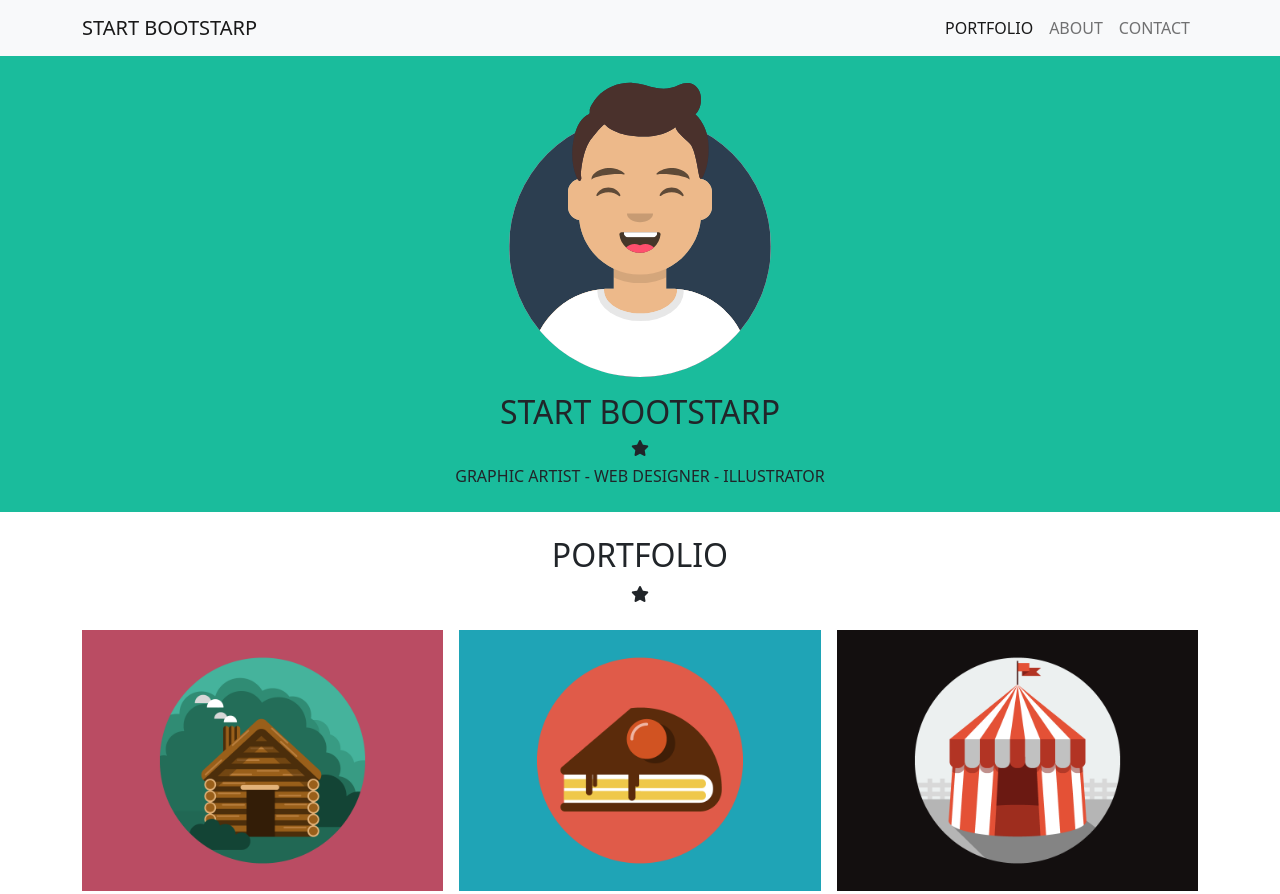
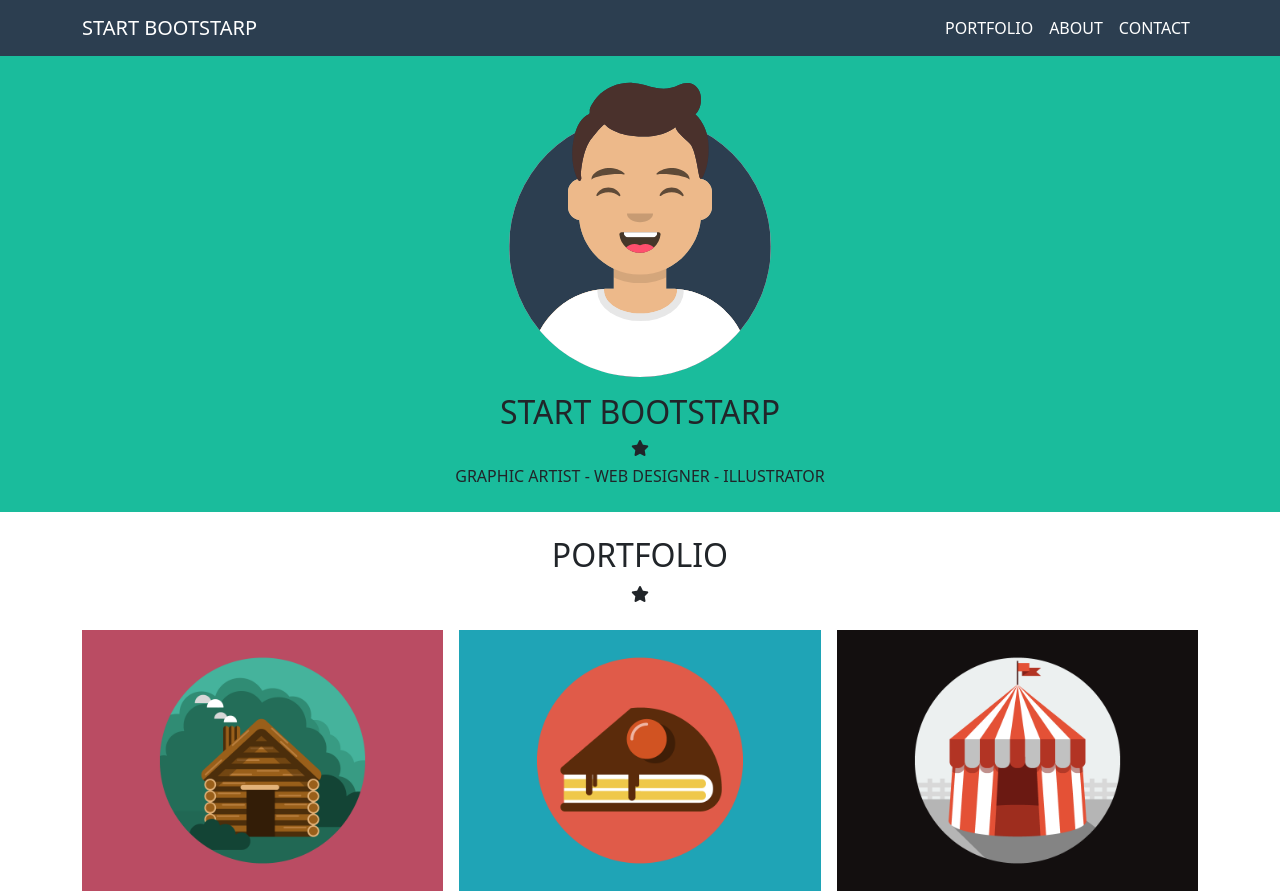
Before and after one commit to grossiValentina/html-css-bootstrap-freelancer, a plain HTML site: page index.html in a window 1280 px wide. Shown: the top 894 px of the page. Drawn offline with nearby package versions, Linux system fonts and the light colour scheme.

Commit message:
add: incomplete dectails

```diff
--- a/css/style.css
+++ b/css/style.css
@@ -5,6 +5,12 @@
     --white: #FFFFFF;
     --black: #2C3E50;
 }
+/* nav section */
+.ms_bg-color{
+    background-color: var(--dark-blue);
+}
+
+
 
 .ms_img{
     max-width: 20rem;
@@ -19,10 +25,6 @@
 }
 
 /* button */
-.ms_btn-outline-secondary{
-
-
-}
 .ms_btn-secondary{
     background-color: var(--green);
     color: white;
--- a/index.html
+++ b/index.html
@@ -22,23 +22,23 @@
         <!-- nav section -->
         <section class="nav-section">
 
-            <nav class="navbar navbar-expand-lg navbar-light bg-light">
+            <nav class="navbar navbar-expand-lg navbar-light ms_bg-color">
                 <div class="container">
-                    <a class="navbar-brand" href="#">START BOOTSTARP</a>
-                    <button class="navbar-toggler" type="button" data-bs-toggle="collapse" data-bs-target="#navbarNav"
+                    <a class="navbar-brand text-white" href="#">START BOOTSTARP</a>
+                    <button class="navbar-toggler text-white" type="button" data-bs-toggle="collapse" data-bs-target="#navbarNav"
                         aria-controls="navbarNav" aria-expanded="false" aria-label="Toggle navigation">
                         <span class="navbar-toggler-icon"></span>
                     </button>
                     <div class="collapse navbar-collapse" id="navbarNav">
                         <ul class="navbar-nav ms-auto">
                             <li class="nav-item">
-                                <a class="nav-link active" aria-current="page" href="#">PORTFOLIO</a>
+                                <a class="nav-link active text-white" aria-current="page" href="#">PORTFOLIO</a>
                             </li>
                             <li class="nav-item">
-                                <a class="nav-link" href="#">ABOUT</a>
+                                <a class="nav-link text-white" href="#">ABOUT</a>
                             </li>
                             <li class="nav-item">
-                                <a class="nav-link" href="#">CONTACT</a>
+                                <a class="nav-link text-white" href="#">CONTACT</a>
                             </li>
                         </ul>
                     </div>
```
